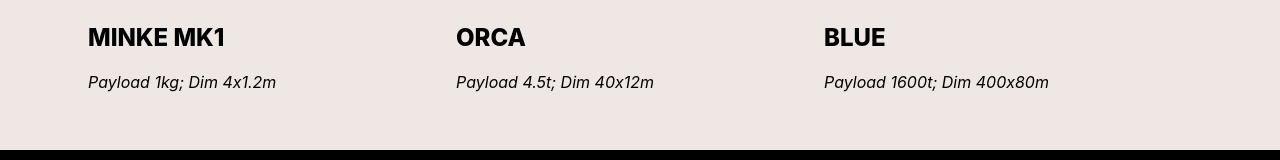
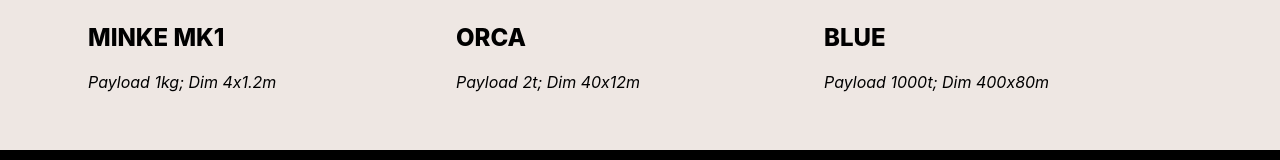
Before and after one commit to smolgrrr/Lufta, a React (Create React App) app: page / in a window 1280 px wide. Shown: the part 3406-3566 px from the top of the page. Built offline with nearby package versions, Linux system fonts and the light colour scheme.

Commit message:
smol changes

```diff
--- a/src/Body/Mission.tsx
+++ b/src/Body/Mission.tsx
@@ -9,7 +9,7 @@ const Mission: React.FC = () => {
                 <h1 id="our-mission" className='font-medium text-xl sm:text-2xl'>
                     Our Mission:
                 </h1>
-                <p className='text-xl sm:text-xl lg:text-4xl font-medium mb-2 sm:mb-4 lg:mb-8'>Elevate access to the skies with autonomous airships.</p>
+                <p className='text-xl sm:text-xl lg:text-4xl font-normal lg:font-medium mb-2 sm:mb-4 lg:mb-8'>Elevate access to the skies with autonomous airships.</p>
             </div>
 
             {/* Customers */}
--- a/src/Body/RoadMap.tsx
+++ b/src/Body/RoadMap.tsx
@@ -35,7 +35,7 @@ const RoadMap: React.FC = () => {
                         </div>
                         <div className='text-start'>
                             <h1 className='font-extrabold font-Inter text-2xl pt-8 pb-4'>ORCA</h1>
-                            <p className="text-md italic">Payload 4.5t; Dim 40x12m</p>
+                            <p className="text-md italic">Payload 2t; Dim 40x12m</p>
                         </div>
                     </div>
                     <div className="mt-auto pb-16 lg:pb-4">
@@ -49,7 +49,7 @@ const RoadMap: React.FC = () => {
                         </div>
                         <div className='text-start'>
                             <h1 className='font-extrabold font-Inter text-2xl pt-8 pb-4'>BLUE</h1>
-                            <p className="text-md italic">Payload 1600t; Dim 400x80m</p>
+                            <p className="text-md italic">Payload 1000t; Dim 400x80m</p>
                         </div>
                     </div>
                 </div>
```
